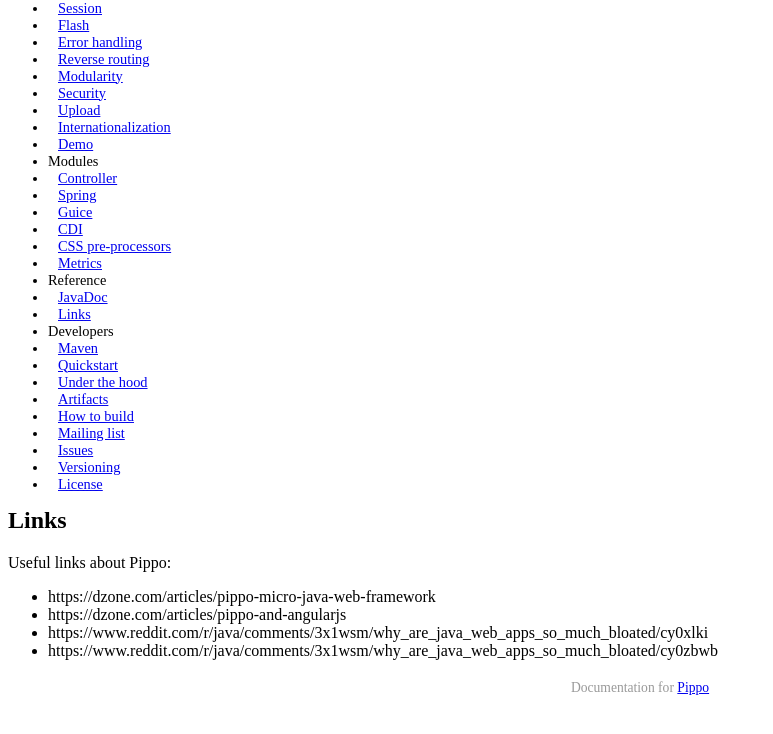
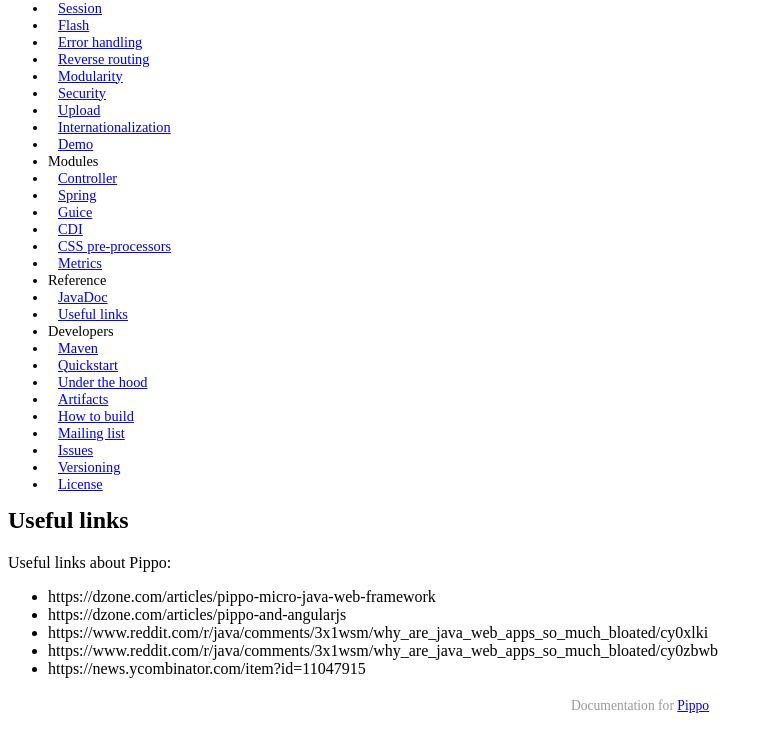
Before and after one commit to pippo-java/pippo.github.io, a Jekyll site: the page built from _posts/2016-01-15-useful-links.md, in a window 1280 px wide. Shown: the part 320-1054 px from the top of the page, without its empty margins (0-773 px from the left). Built offline with Jekyll 4.4.1, drawn with Linux system fonts in a browser that asks for light colours; Markdown is read by kramdown in place of the engine named in the settings; a style sheet for code colours, icons or effects is not loaded.

Commit message:
Add useful links

```diff
--- a/_posts/2016-01-15-links.md
+++ b/_posts/2016-01-15-useful-links.md
@@ -1,6 +1,6 @@
 ---
 layout: page
-title: "Links"
+title: "Useful links"
 category: ref
 date: 2016-01-15 15:24:41
 order: 5
@@ -12,3 +12,4 @@ Useful links about Pippo:
 - https://dzone.com/articles/pippo-and-angularjs
 - https://www.reddit.com/r/java/comments/3x1wsm/why_are_java_web_apps_so_much_bloated/cy0xlki
 - https://www.reddit.com/r/java/comments/3x1wsm/why_are_java_web_apps_so_much_bloated/cy0zbwb
+- https://news.ycombinator.com/item?id=11047915
```
Also changed, not shown: index.md (+1 -1 lines).
